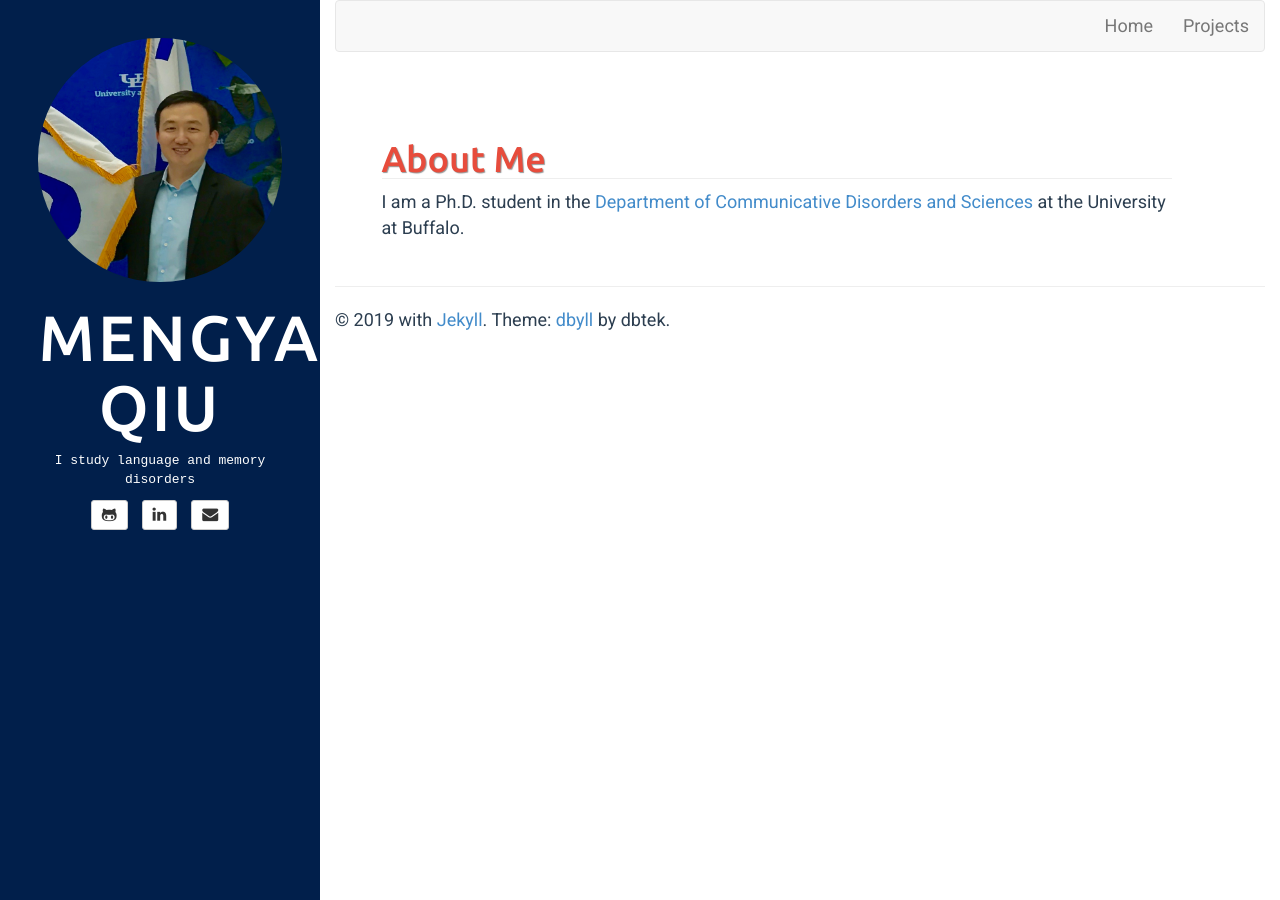
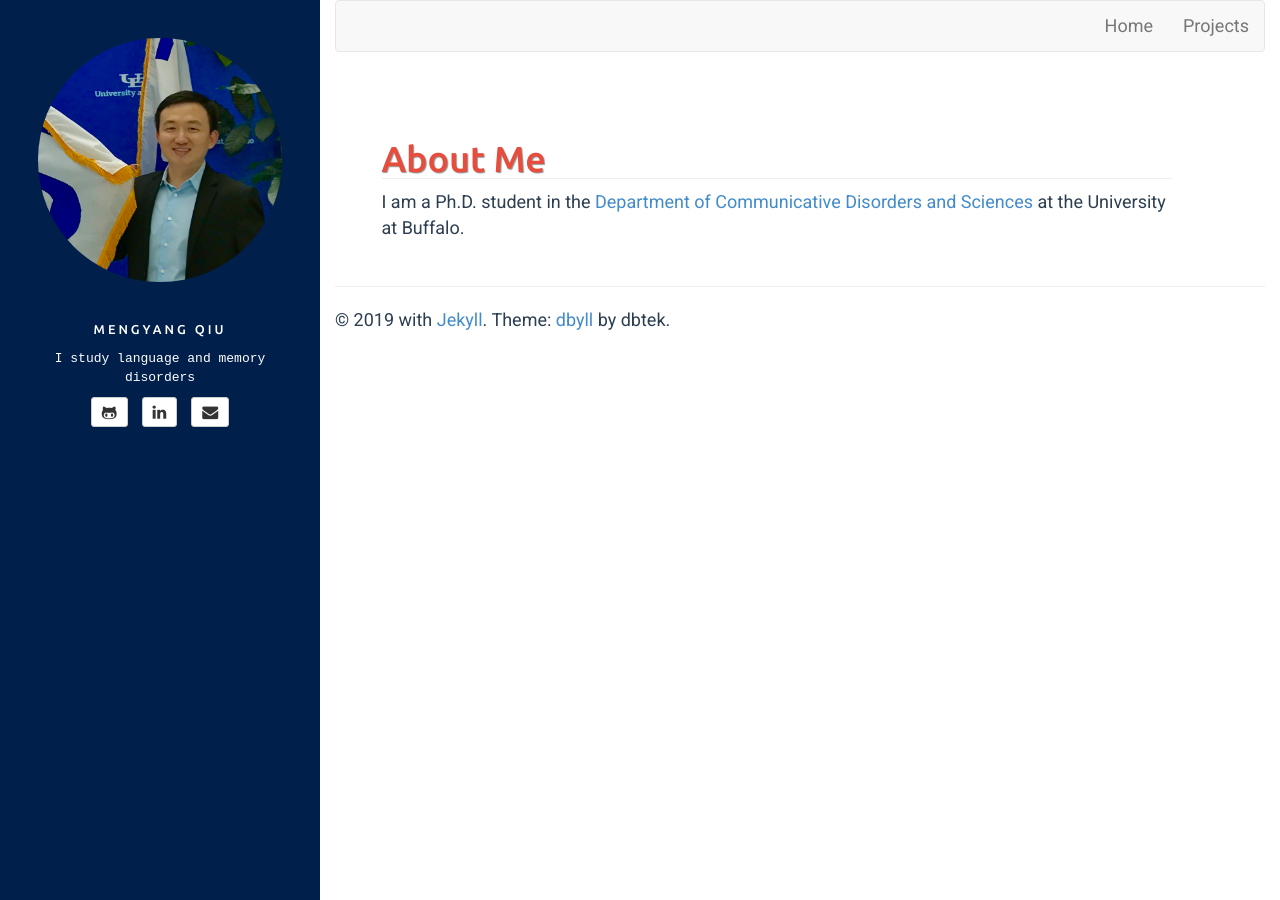
Before and after one commit to mengyangq/mengyangq.github.io, a Jekyll site: the page built from index.html, in a window 1280 px wide. Built offline with Jekyll 4.4.1, drawn with Linux system fonts in a browser that asks for light colours.

Commit message:
Update sidebar.html

```diff
--- a/_includes/sidebar.html
+++ b/_includes/sidebar.html
@@ -10,7 +10,7 @@
 <!-- sidebar.html -->
 <div class="sidebar-header" role="banner">
 <h3 class="title">
-        <a href="{{ site.BASE_PATH }}/" style="font-size:5vw;">Mengyang Qiu</a>
+        <a href="{{ site.BASE_PATH }}/" style="font-size:1vw;">Mengyang Qiu</a>
     </h3>
 </div>
 <div id="bio" class="text-center">
```
